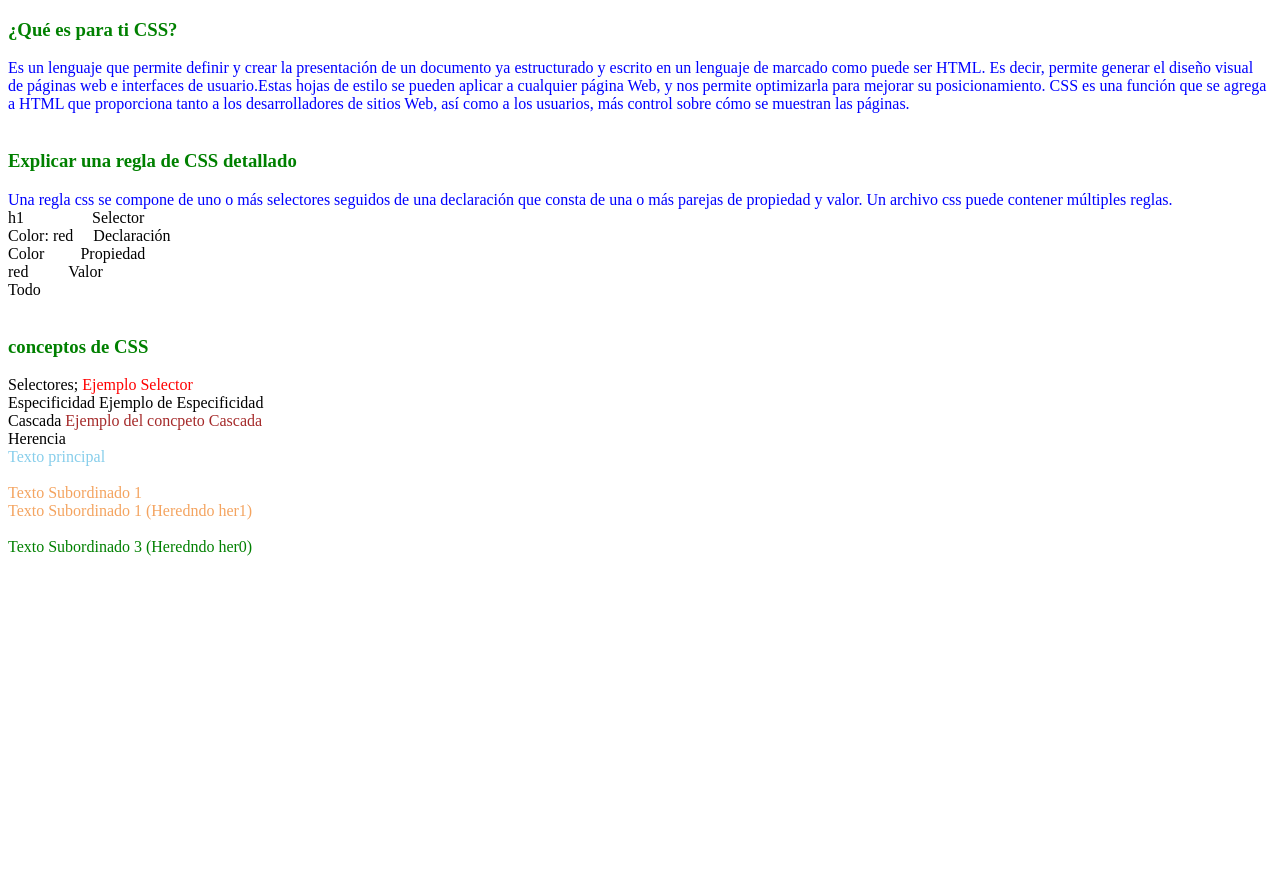
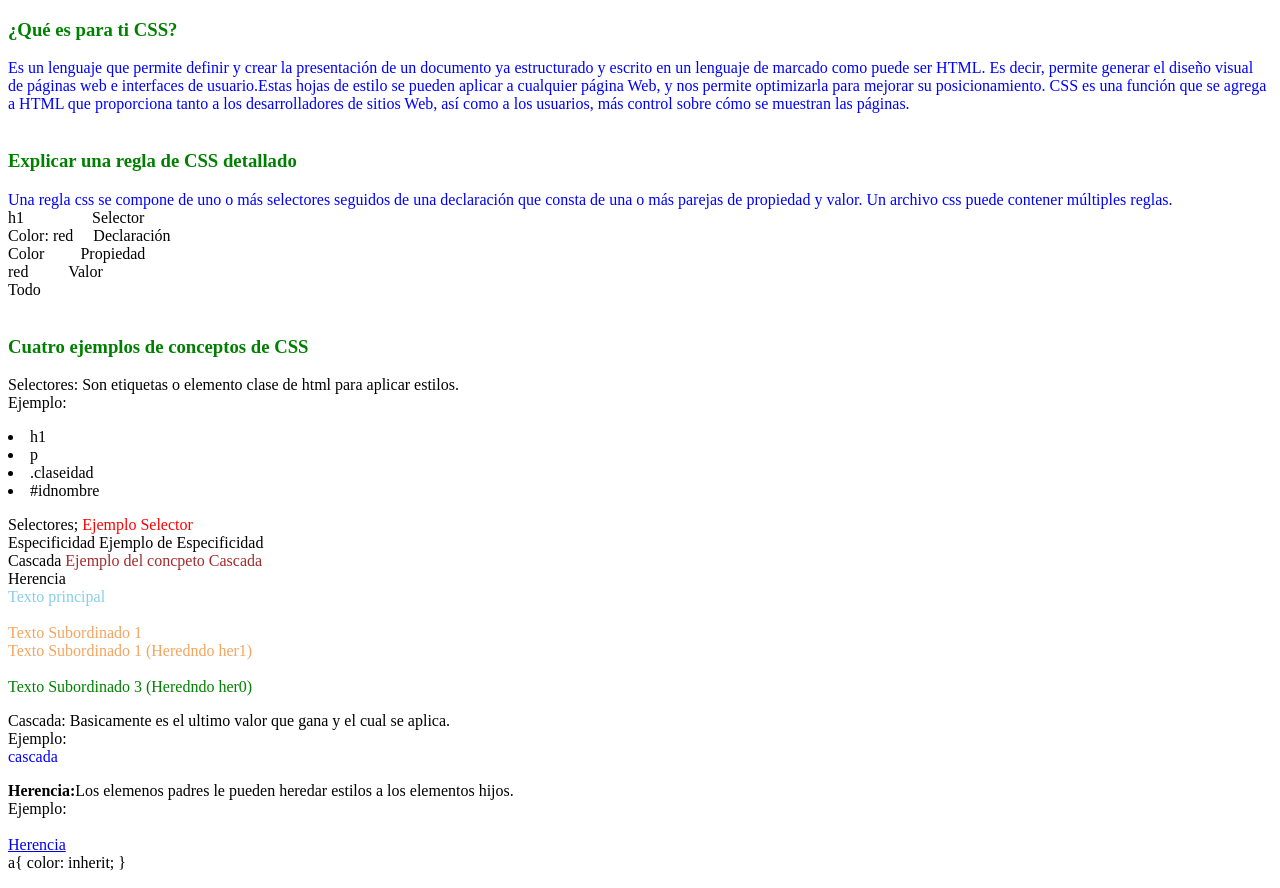
Before and after one commit to JorgeNavarro18/frontendreact, a plain HTML site: page index.html in a window 1280 px wide. Before the commit the page ends 800 px from the top, so only its background shows below. Drawn offline with Linux system fonts and the light colour scheme.

Commit message:
Commit de css 3

```diff
--- a/index.html
+++ b/index.html
@@ -41,7 +41,16 @@
     <br>
     <section>
         <article>
-            <h1>conceptos de CSS</h1>
+            <h1> Cuatro ejemplos de conceptos de CSS</h1>
+
+            <p> Selectores: Son etiquetas o elemento clase
+                de html para aplicar estilos.<br>
+                Ejemplo: <br>
+                <li>h1</li>
+                <li>p</li>
+                <li> .claseidad</li>
+                <li> #idnombre</li>
+            </p>
 
             <p22>Selectores;</p22>
             <p32>Ejemplo Selector</p32><br>
@@ -68,6 +77,29 @@
             </div>
         </article>
     </section>
+    <section>
+        <p>Cascada: Basicamente es el
+           ultimo valor que gana y el cual se
+            aplica.<br>
+            Ejemplo: <br>
+
+            <p6 class="nvlabel"> cascada</p6>
+
+        </p>
+    </section>
+
+    <section>
+
+        <p> <b>Herencia:</b>Los elemenos padres le pueden
+        heredar estilos a los elementos hijos.<br>
+        Ejemplo: <br><br>
+        <a href="#"> Herencia</a><br>
+        a{
+            color: inherit;
+
+        }
+    </p>
+    </section>
 
 </body>
 </html>
```
